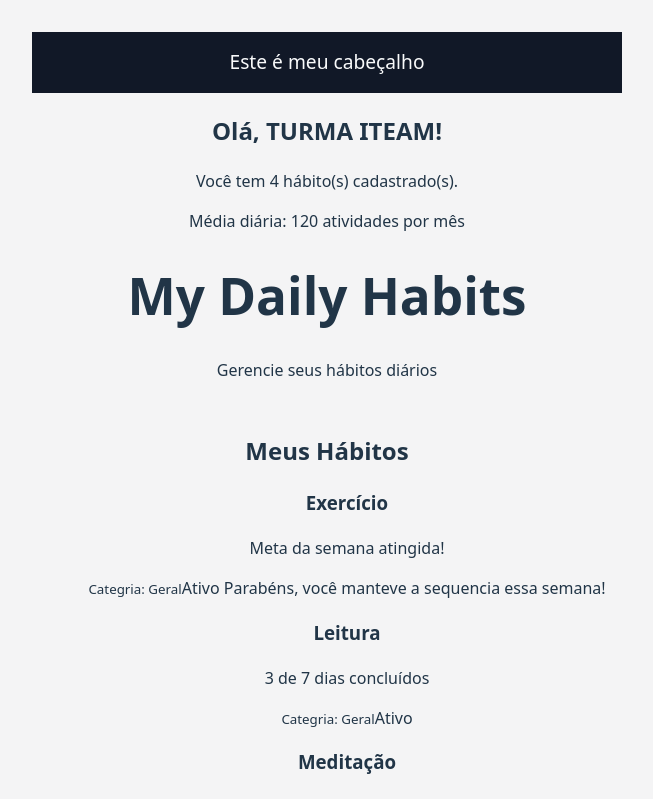
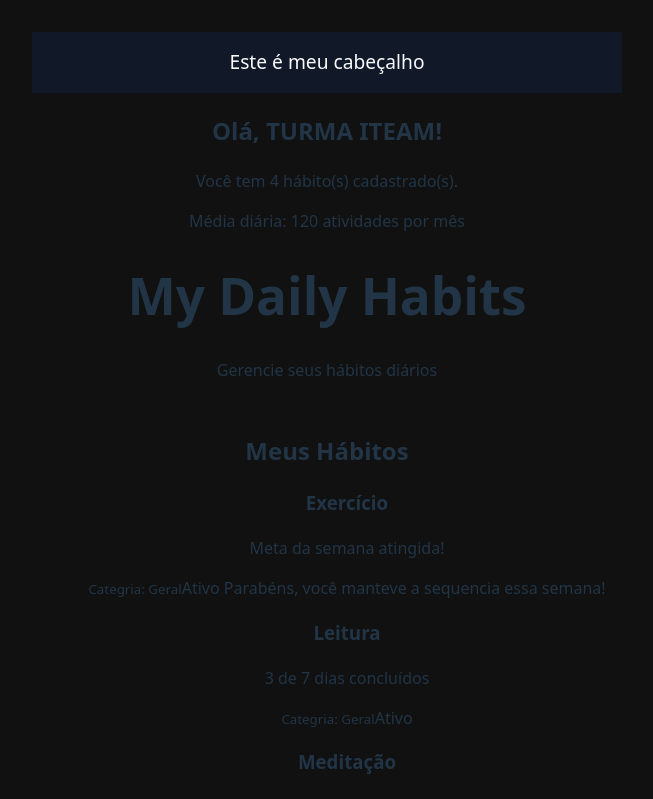
Before and after one commit to RobertGonzaga/CCTI, a React (Vite) app in the folder MODULO 4/my-daily-habits/: page / in a window 1280 px wide. Shown: the top 799 px of the page, without its empty margins (313-966 px from the left). Built offline with nearby package versions, Linux system fonts and the light colour scheme.

Commit message:
color fix theme dark

```diff
--- a/MODULO 4/my-daily-habits/src/index.css
+++ b/MODULO 4/my-daily-habits/src/index.css
@@ -32,7 +32,7 @@ body {
     system-ui,
     -apple-system,
     sans-serif;
-  background-color: #f4f4f5;
+  background-color: #111111;
 }
 
 header,
```
